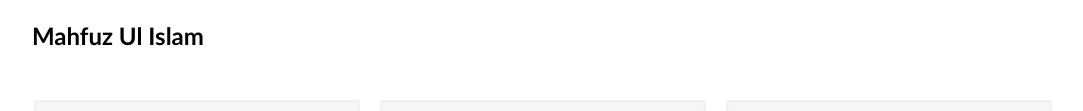
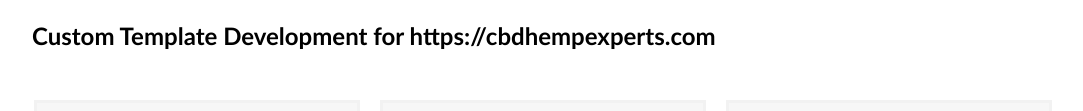
Before and after one commit to mahfuzninja/cbdhempexperts, a plain HTML site: page index.html in a window 1280 px wide. Shown: the part 283-394 px from the top of the page, without its empty margins (16-1099 px from the left). Drawn offline with Linux system fonts and the light colour scheme.

Commit message:
Update index.html

```diff
--- a/index.html
+++ b/index.html
@@ -11,7 +11,7 @@
      <body>
      	<div align="center"><div id="icon"></div></div>
         <div style="display: inline-block; box-sizing: border-box; width: 100%; padding-left: 38px; border: none;"><div id="pro_pic"></div></div>
-        <div style="display: inline-block; box-sizing: border-box; width: 100%; padding-left: 38px; border: none;"><h2>Mahfuz Ul Islam</h2></div>
+        <div style="display: inline-block; box-sizing: border-box; width: 100%; padding-left: 38px; border: none;"><h2>Custom Template Development for https://cbdhempexperts.com</h2></div>
         <div align="center" style="margin-left: 30px;">
         <div id="box"><p>Lorem ipsum dolor sit amet, consectetur adipiscing elit, sed do eiusmod tempor incididunt ut labore et dolore magna aliqua. Ut enim ad minim veniam, quis nostrud exercitation ullamco laboris nisi ut aliquip ex ea commodo consequat. Duis aute irure dolor in reprehenderit in voluptate velit esse cillum dolore eu fugiat nulla pariatur. Excepteur sint occaecat cupidatat non proident, sunt in culpa qui officia deserunt mollit anim id est laborum.</p></div>
         <div id="box"><p>Lorem ipsum dolor sit amet, consectetur adipiscing elit, sed do eiusmod tempor incididunt ut labore et dolore magna aliqua. Ut enim ad minim veniam, quis nostrud exercitation ullamco laboris nisi ut aliquip ex ea commodo consequat. Duis aute irure dolor in reprehenderit in voluptate velit esse cillum dolore eu fugiat nulla pariatur. Excepteur sint occaecat cupidatat non proident, sunt in culpa qui officia deserunt mollit anim id est laborum.</p></div>
```
